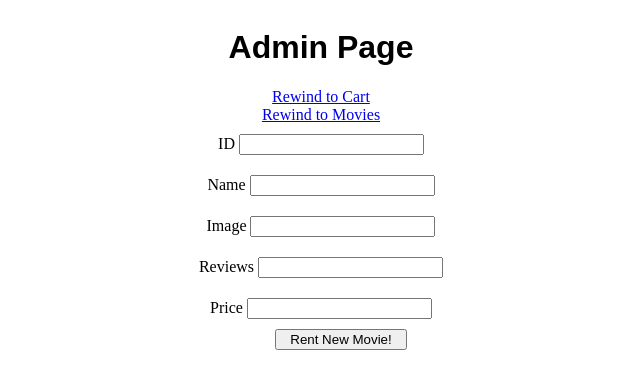
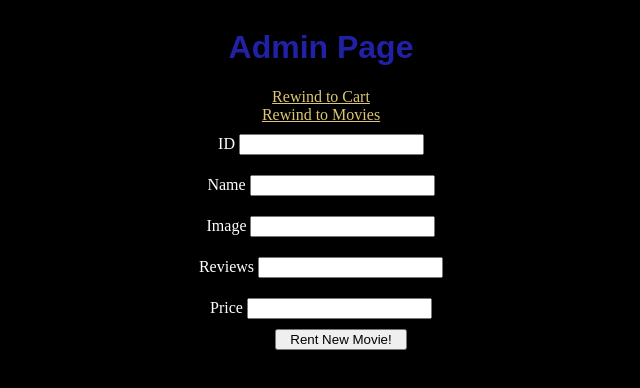
Before and after one commit to Libbi-Dunham/LAB-e-commerce, a website with bundled scripts: page admin/index.html in a window 1280 px wide. Shown: the whole page, without its empty margins (319-959 px from the left). Built offline with nearby package versions, Linux system fonts and the light colour scheme; a web font is replaced by a local one.

Commit message:
fixed a typo and more styles

```diff
--- a/styles/admin.css
+++ b/styles/admin.css
@@ -10,18 +10,33 @@ body {
     flex-direction: column;
     justify-content: center;
     align-items: center;
+    background-color: black;
 
 }
 
 h1 {
     font-family: 'Notable', sans-serif;
+    color: rgb(33, 33, 167);
 }
 
 label {
     margin: 10px;
+    color: white;
 }
 
 button {
     width: 50%;
     margin-left: 40px;
 }
+
+a:link {
+    color: #ddc673;
+}
+
+a:visited {
+    color: #ddc673;
+}
+
+a:hover {
+    background-color: rgb(238, 232, 232);
+}
```
Also changed, not shown: test/example.test.js (+1 -1 lines).
